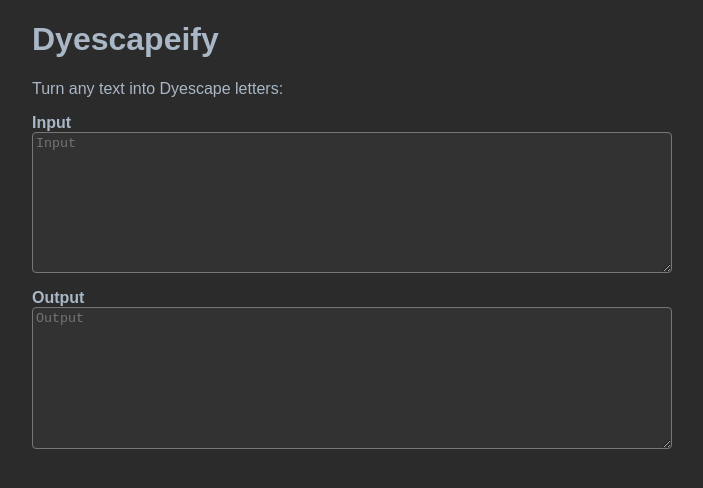
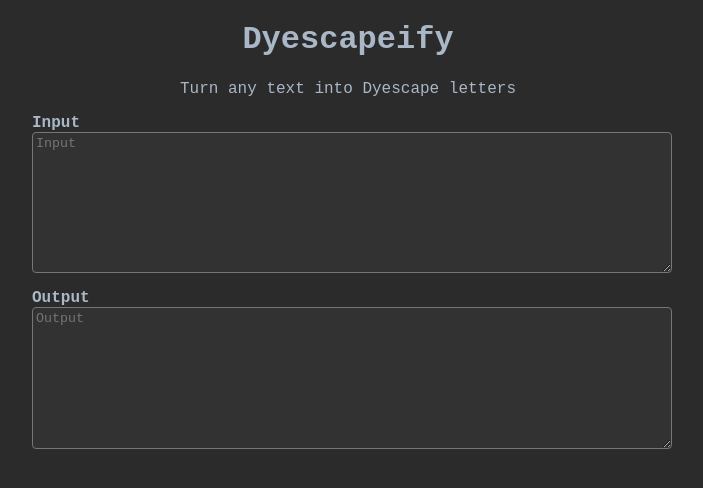
Before and after one commit to fxshlein/dyescapeify, a plain HTML site: page index.html in a window 1280 px wide. Shown: the whole page, without its empty margins (292-995 px from the left). Drawn offline with Linux system fonts and the light colour scheme.

Commit message:
Cool styling

```diff
--- a/index.html
+++ b/index.html
@@ -9,10 +9,11 @@
 </head>
 <style>
     body {
-        font-family: Arial, sans-serif;
+        font-family: "Roboto Mono", monospace;
         user-select: none;
         background-color: #2b2b2b;
         color: #a9b7c6;
+        text-align: center;
     }
 
     #content {
@@ -24,6 +25,7 @@
         font-weight: bold;
         margin-top: 1em;
         display: block;
+        text-align: left;
     }
 
     textarea {
@@ -42,7 +44,7 @@
 <body>
 <div id="content">
     <h1>Dyescapeify</h1>
-    <p>Turn any text into Dyescape letters:</p>
+    <p>Turn any text into Dyescape letters</p>
 
     <label for="input">Input</label>
     <textarea placeholder="Input" id="input"></textarea>
```
